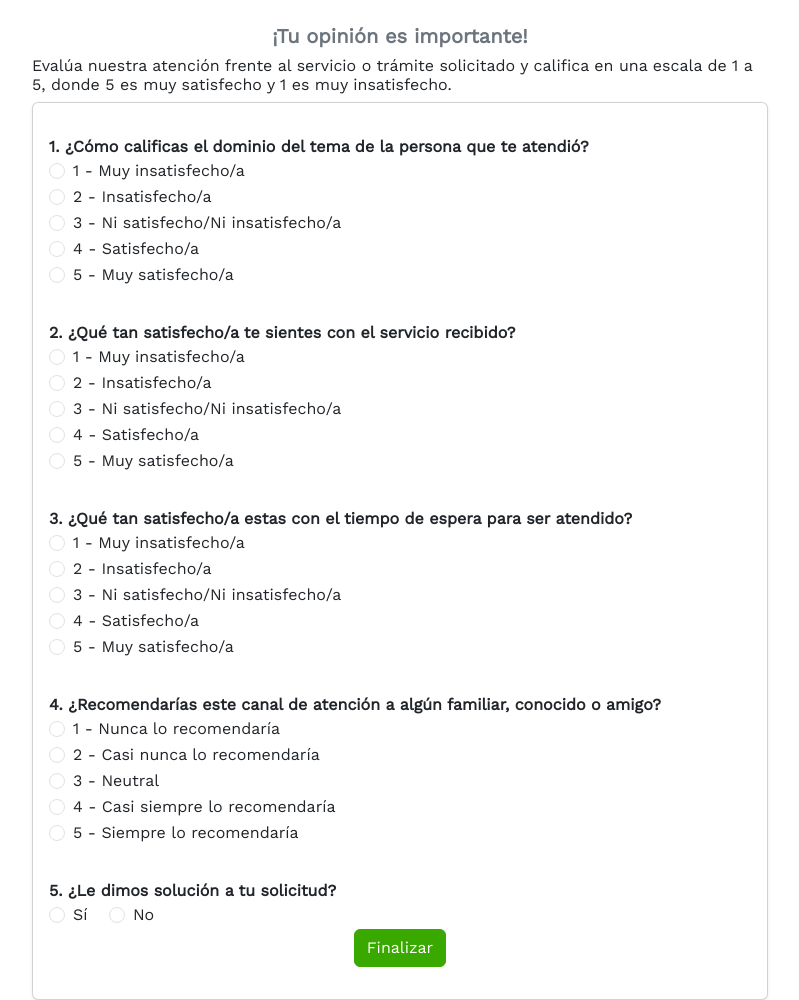
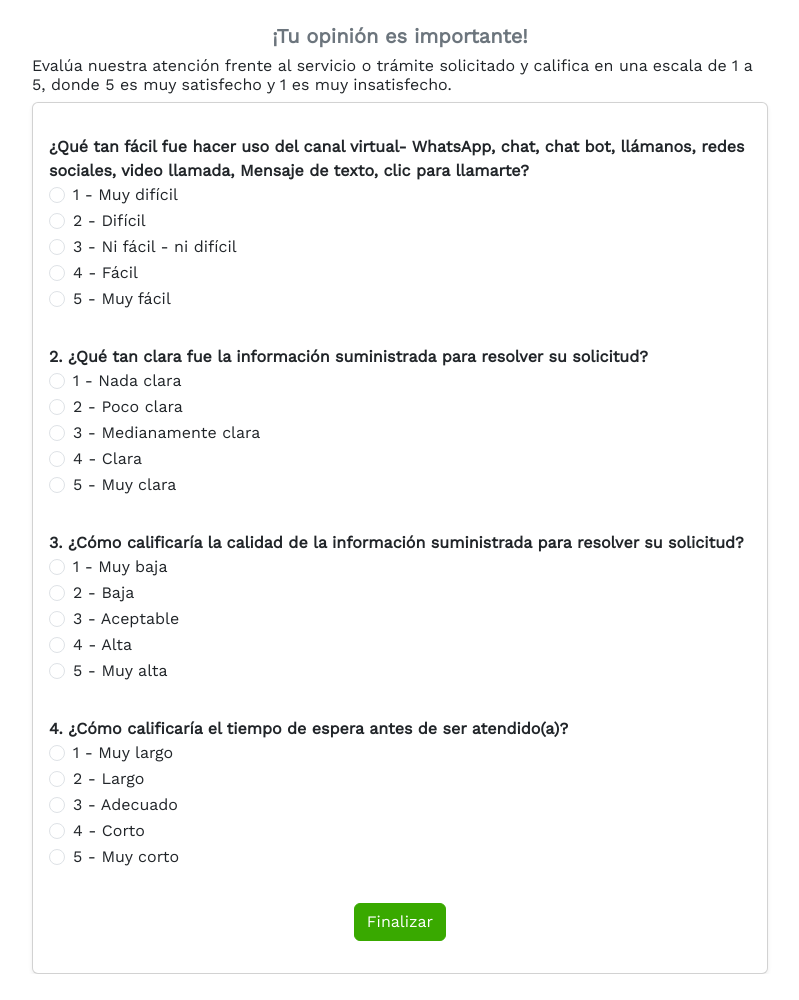
Before and after one commit to CortinezO98/DevSena, a Django app: template sena/templates/encuesta/Formulario.html in a window 1280 px wide. Shown: the part 58-1058 px from the top of the page, without its empty margins (240-1039 px from the left). After the commit the page ends 1032 px from the top, so only its background shows below. Run offline with Django 5.2, Linux system fonts and the light colour scheme; the template is opened without the code that fills it, so the values that code supplies are empty; some libraries are stand-ins or nearby versions.

Commit message:
Cambios_Encuesta
Solucitud de cambios en pregunta encuesta

```diff
--- a/sena/encuesta/admin.py
+++ b/sena/encuesta/admin.py
@@ -9,7 +9,7 @@ class EncuestaResource(resources.ModelResource):
 
 class EncuestaAdmin(ImportExportModelAdmin):
     resource_classes = [EncuestaResource]
-    list_display = ('token','dominioPersonaAtendio','satisfaccionServicioRecibido','tiempoEsperaServicio', 'recomendacionCanalAtencion', 'solucionSolicitud','nombreAgente','idInteraccion','seleccionarCanal','fecha_creacion','fechaExpiracionLink',)
+    list_display = ('token','dominioPersonaAtendio','satisfaccionServicioRecibido','tiempoEsperaServicio', 'recomendacionCanalAtencion', 'nombreAgente','idInteraccion','seleccionarCanal','fecha_creacion','fechaExpiracionLink',)
     list_filter = ('fecha_creacion','seleccionarCanal')
 
 admin.site.register(Encuesta, EncuestaAdmin)
--- a/sena/encuesta/views.py
+++ b/sena/encuesta/views.py
@@ -32,7 +32,6 @@ def Formulario(request, token):
         encuesta.satisfaccionServicioRecibido = int(request.POST["satisfaccionServicioRecibido"])
         encuesta.tiempoEsperaServicio = int(request.POST["tiempoEsperaServicio"])
         encuesta.recomendacionCanalAtencion = int(request.POST["recomendacionCanalAtencion"])
-        encuesta.solucionSolicitud = eval(request.POST["solucionSolicitud"])
         encuesta.fechaExpiracionLink = datetime.now()
         encuesta.save()
         return redirect('encuesta:Finalizada')
--- a/sena/templates/encuesta/Formulario.html
+++ b/sena/templates/encuesta/Formulario.html
@@ -30,110 +30,110 @@
                     {% csrf_token %}
                     <div class="py-3">
                         <label for="dominioPersonaAtendio">
-                            <strong>1. ¿Cómo calificas el dominio del tema de la persona que te atendió?</strong>
+                            <strong>¿Qué tan fácil fue hacer uso del canal virtual- WhatsApp, chat, chat bot, llámanos, redes sociales,  video llamada, Mensaje de texto, clic para llamarte?</strong>
                         </label>
                         <br>
                         <div class="form-check">
                             <input class="form-check-input" type="radio" name="dominioPersonaAtendio" id="dominioPersonaAtendio1" value="1" required>
-                            <label class="form-check-label" for="dominioPersonaAtendio1">1 - Muy insatisfecho/a</label>
+                            <label class="form-check-label" for="dominioPersonaAtendio1">1 - Muy difícil</label>
                         </div>
                         <div class="form-check">
                             <input class="form-check-input" type="radio" name="dominioPersonaAtendio" id="dominioPersonaAtendio2" value="2">
-                            <label class="form-check-label" for="dominioPersonaAtendio2">2 - Insatisfecho/a</label>
+                            <label class="form-check-label" for="dominioPersonaAtendio2">2 - Difícil</label>
                         </div>
                         <div class="form-check">
                             <input class="form-check-input" type="radio" name="dominioPersonaAtendio" id="dominioPersonaAtendio3" value="3">
-                            <label class="form-check-label" for="dominioPersonaAtendio3">3 - Ni satisfecho/Ni insatisfecho/a</label>
+                            <label class="form-check-label" for="dominioPersonaAtendio3">3 - Ni fácil - ni difícil</label>
                         </div>
                         <div class="form-check">
                             <input class="form-check-input" type="radio" name="dominioPersonaAtendio" id="dominioPersonaAtendio4" value="4">
-                            <label class="form-check-label" for="dominioPersonaAtendio4">4 - Satisfecho/a</label>
+                            <label class="form-check-label" for="dominioPersonaAtendio4">4 - Fácil</label>
                         </div>
                         <div class="form-check">
                             <input class="form-check-input" type="radio" name="dominioPersonaAtendio" id="dominioPersonaAtendio5" value="5">
-                            <label class="form-check-label" for="dominioPersonaAtendio5">5 - Muy satisfecho/a</label>
+                            <label class="form-check-label" for="dominioPersonaAtendio5">5 - Muy fácil</label>
                         </div>
                     </div>
                     <div class="py-3">
                         <label for="satisfaccionServicioRecibido">
-                            <strong>2. ¿Qué tan satisfecho/a te sientes con el servicio recibido?</strong>
+                            <strong>2. ¿Qué tan clara fue la información suministrada para resolver su solicitud?</strong>
                         </label>
                         <br>
                         <div class="form-check">
                             <input class="form-check-input" type="radio" name="satisfaccionServicioRecibido" id="satisfaccionServicioRecibido1" value="1" required>
-                            <label class="form-check-label" for="satisfaccionServicioRecibido1">1 - Muy insatisfecho/a</label>
+                            <label class="form-check-label" for="satisfaccionServicioRecibido1">1 - Nada clara</label>
                         </div>
                         <div class="form-check">
                             <input class="form-check-input" type="radio" name="satisfaccionServicioRecibido" id="satisfaccionServicioRecibido2" value="2">
-                            <label class="form-check-label" for="satisfaccionServicioRecibido2">2 - Insatisfecho/a</label>
+                            <label class="form-check-label" for="satisfaccionServicioRecibido2">2 - Poco clara</label>
                         </div>
                         <div class="form-check">
                             <input class="form-check-input" type="radio" name="satisfaccionServicioRecibido" id="satisfaccionServicioRecibido3" value="3">
-                            <label class="form-check-label" for="satisfaccionServicioRecibido3">3 - Ni satisfecho/Ni insatisfecho/a</label>
+                            <label class="form-check-label" for="satisfaccionServicioRecibido3">3 - Medianamente clara</label>
                         </div>
                         <div class="form-check">
                             <input class="form-check-input" type="radio" name="satisfaccionServicioRecibido" id="satisfaccionServicioRecibido4" value="4">
-                            <label class="form-check-label" for="satisfaccionServicioRecibido4">4 - Satisfecho/a</label>
+                            <label class="form-check-label" for="satisfaccionServicioRecibido4">4 - Clara</label>
                         </div>
                         <div class="form-check">
                             <input class="form-check-input" type="radio" name="satisfaccionServicioRecibido" id="satisfaccionServicioRecibido5" value="5">
-                            <label class="form-check-label" for="satisfaccionServicioRecibido5">5 - Muy satisfecho/a</label>
+                            <label class="form-check-label" for="satisfaccionServicioRecibido5">5 - Muy clara</label>
                         </div>
                     </div>
                     <div class="py-3">
                         <label for="tiempoEsperaServicio">
-                            <strong>3. ¿Qué tan satisfecho/a estas con el tiempo de espera para ser atendido?</strong>
+                            <strong>3. ¿Cómo calificaría la calidad de la información suministrada para resolver su solicitud? </strong>
                         </label>
                         <br>
                         <div class="form-check">
                             <input class="form-check-input" type="radio" name="tiempoEsperaServicio" id="tiempoEsperaServicio1" value="1" required>
-                            <label class="form-check-label" for="tiempoEsperaServicio1">1 - Muy insatisfecho/a</label>
+                            <label class="form-check-label" for="tiempoEsperaServicio1">1 - Muy baja</label>
                         </div>
                         <div class="form-check">
                             <input class="form-check-input" type="radio" name="tiempoEsperaServicio" id="tiempoEsperaServicio2" value="2">
-                            <label class="form-check-label" for="tiempoEsperaServicio2">2 - Insatisfecho/a</label>
+                            <label class="form-check-label" for="tiempoEsperaServicio2">2 - Baja</label>
                         </div>
                         <div class="form-check">
                             <input class="form-check-input" type="radio" name="tiempoEsperaServicio" id="tiempoEsperaServicio3" value="3">
-                            <label class="form-check-label" for="tiempoEsperaServicio3">3 - Ni satisfecho/Ni insatisfecho/a</label>
+                            <label class="form-check-label" for="tiempoEsperaServicio3">3 - Aceptable</label>
                         </div>
                         <div class="form-check">
                             <input class="form-check-input" type="radio" name="tiempoEsperaServicio" id="tiempoEsperaServicio4" value="4">
-                            <label class="form-check-label" for="tiempoEsperaServicio4">4 - Satisfecho/a</label>
+                            <label class="form-check-label" for="tiempoEsperaServicio4">4 - Alta</label>
                         </div>
                         <div class="form-check">
                             <input class="form-check-input" type="radio" name="tiempoEsperaServicio" id="tiempoEsperaServicio5" value="5">
-                            <label class="form-check-label" for="tiempoEsperaServicio5">5 - Muy satisfecho/a</label>
+                            <label class="form-check-label" for="tiempoEsperaServicio5">5 - Muy alta</label>
                         </div>
                     </div>
                     <div class="py-3">
                         <label for="recomendacionCanalAtencion">
-                            <strong>4. ¿Recomendarías este canal de atención a algún familiar, conocido o amigo?</strong>
+                            <strong>4. ¿Cómo calificaría el tiempo de espera antes de ser atendido(a)?</strong>
                         </label>
                         <br>
                         <div class="form-check">
                             <input class="form-check-input" type="radio" name="recomendacionCanalAtencion" id="recomendacionCanalAtencion1" value="1" required>
-                            <label class="form-check-label" for="recomendacionCanalAtencion1">1 - Nunca lo recomendaría</label>
+                            <label class="form-check-label" for="recomendacionCanalAtencion1">1 - Muy largo</label>
                         </div>
                         <div class="form-check">
                             <input class="form-check-input" type="radio" name="recomendacionCanalAtencion" id="recomendacionCanalAtencion2" value="2">
-                            <label class="form-check-label" for="recomendacionCanalAtencion2">2 - Casi nunca lo recomendaría</label>
+                            <label class="form-check-label" for="recomendacionCanalAtencion2">2 - Largo</label>
                         </div>
                         <div class="form-check">
                             <input class="form-check-input" type="radio" name="recomendacionCanalAtencion" id="recomendacionCanalAtencion3" value="3">
-                            <label class="form-check-label" for="recomendacionCanalAtencion3">3 - Neutral</label>
+                            <label class="form-check-label" for="recomendacionCanalAtencion3">3 - Adecuado</label>
                         </div>
                         <div class="form-check">
                             <input class="form-check-input" type="radio" name="recomendacionCanalAtencion" id="recomendacionCanalAtencion4" value="4">
-                            <label class="form-check-label" for="recomendacionCanalAtencion4">4 - Casi siempre lo recomendaría</label>
+                            <label class="form-check-label" for="recomendacionCanalAtencion4">4 - Corto</label>
                         </div>
                         <div class="form-check">
                             <input class="form-check-input" type="radio" name="recomendacionCanalAtencion" id="recomendacionCanalAtencion5" value="5">
-                            <label class="form-check-label" for="recomendacionCanalAtencion5">5 - Siempre lo recomendaría</label>
+                            <label class="form-check-label" for="recomendacionCanalAtencion5">5 - Muy corto</label>
                         </div>
                     </div>
                     <div class="py-3">
-                        <label for="solucionSolicitud">
+                        <!-- <label for="solucionSolicitud">
                             <strong>5. ¿Le dimos solución a tu solicitud?</strong>
                         </label>
                         <br>
@@ -144,7 +144,7 @@
                         <div class="form-check form-check-inline">
                             <input class="form-check-input" type="radio" name="solucionSolicitud" id="solucionSolicitudNo" value="False">
                             <label class="form-check-label" for="solucionSolicitudNo">No</label>
-                        </div>
+                        </div>                 -->
                     <div class="text-center">
                         <button type="submit" class="btn btn-success">Finalizar</button>
                     </div>
```
